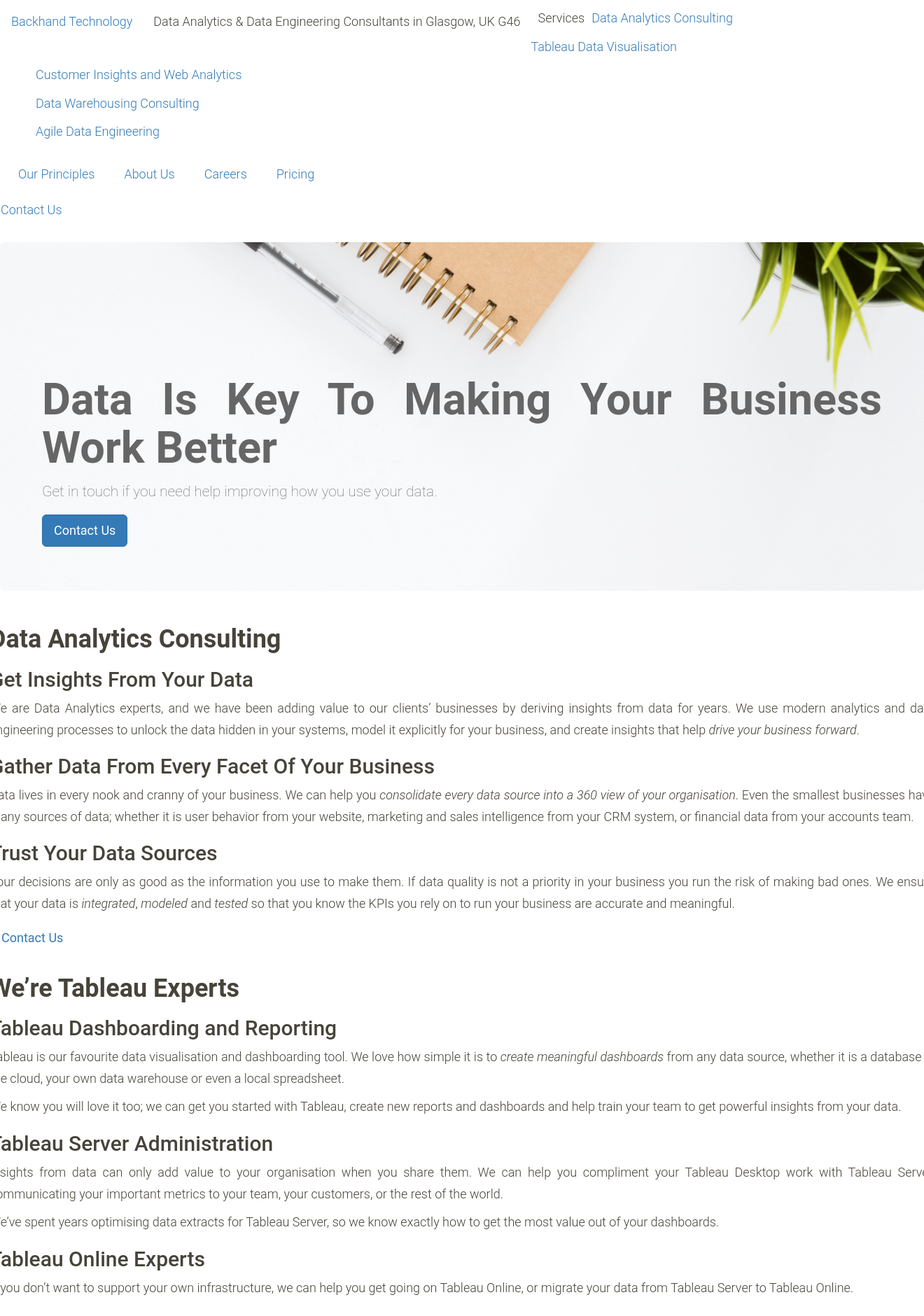
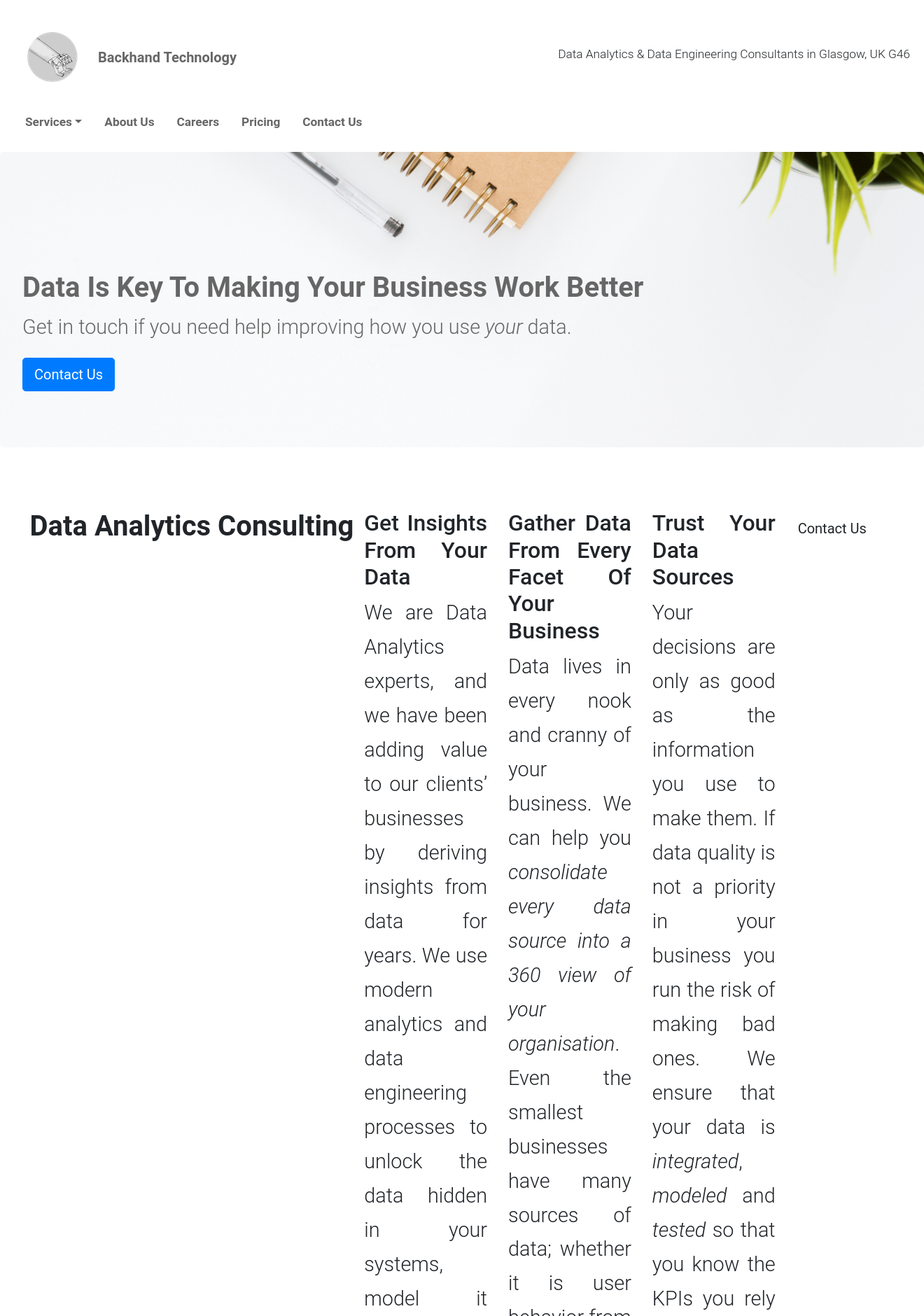
Before and after one commit to ezixi/backhand.tech, a PHP site: page / in a window 1320 px wide; the page is wider, and only the part inside the window is pictured. Shown: the top 1880 px of that part at 70% size. Run offline with PHP 8.4, Linux system fonts and the light colour scheme; some libraries are stand-ins or nearby versions.

Commit message:
making progress

```diff
--- a/index.html
+++ b/index.html
@@ -5,7 +5,10 @@
         <meta http-equiv="X-UA-Compatible" content="IE=edge">
         <meta name="viewport" content="width=device-width, initial-scale=1">
         <title>Data Engineering & Analytics  - Glasgow, Scotland</title>
-        <link rel="stylesheet" href="https://maxcdn.bootstrapcdn.com/bootstrap/3.3.6/css/bootstrap.min.css" integrity="sha384-1q8mTJOASx8j1Au+a5WDVnPi2lkFfwwEAa8hDDdjZlpLegxhjVME1fgjWPGmkzs7" crossorigin="anonymous">
+        <link rel="stylesheet" href="https://stackpath.bootstrapcdn.com/bootstrap/4.5.0/css/bootstrap.min.css" integrity="sha384-9aIt2nRpC12Uk9gS9baDl411NQApFmC26EwAOH8WgZl5MYYxFfc+NcPb1dKGj7Sk" crossorigin="anonymous">
+        <script src="https://code.jquery.com/jquery-3.5.1.slim.min.js" integrity="sha384-DfXdz2htPH0lsSSs5nCTpuj/zy4C+OGpamoFVy38MVBnE+IbbVYUew+OrCXaRkfj" crossorigin="anonymous"></script>
+        <script src="https://cdn.jsdelivr.net/npm/popper.js@1.16.0/dist/umd/popper.min.js" integrity="sha384-Q6E9RHvbIyZFJoft+2mJbHaEWldlvI9IOYy5n3zV9zzTtmI3UksdQRVvoxMfooAo" crossorigin="anonymous"></script>
+        <script src="https://stackpath.bootstrapcdn.com/bootstrap/4.5.0/js/bootstrap.min.js" integrity="sha384-OgVRvuATP1z7JjHLkuOU7Xw704+h835Lr+6QL9UvYjZE3Ipu6Tp75j7Bh/kR0JKI" crossorigin="anonymous"></script>
         <!--<link href='https://fonts.googleapis.com/css?family=Roboto:400,700,300' rel='stylesheet' type='text/css'>-->
         <link href='https://fonts.googleapis.com/css?family=Oxygen:400,700' rel='stylesheet' type='text/css'>
         <link rel="stylesheet" href="style.css">
@@ -34,46 +37,52 @@
     <body>
         <div class="container-fluid h-card">
             <nav class="navbar">
-                <p class="navbar-text"><a href="http://www.backhand.tech" rel="me home" class="u-url u-uid">Backhand Technology</a></p>
-                <p class="navbar-text">Data Analytics & Data Engineering Consultants in <span class="p-locality">Glasgow</span>, <span class="p-region">UK</span> <span class="p-postal-code">G46</span>
-                <ul class="nav nav-pills fn">
-                    <li>Services</li>
-                        <ul>
-                        	<li><a href="#data_analytics_consulting">Data Analytics Consulting</a></li>
-                            <li><a href="#tableau_data_visualisation">Tableau Data Visualisation</a></li>
-                            <li><a href="#customer_insights_web_analytics">Customer Insights and Web Analytics</a></li>
-                            <li><a href="#data_warehouse_consulting">Data Warehousing Consulting</a></li>
-                            <li><a href="#agile_data_engineering">Agile Data Engineering</a></li>
+                <h1><a href="http://www.backhand.tech" rel="me home" class="navbar-brand u-url u-uid">Backhand Technology</a></h1>
+                <p class="navbar-text">Data Analytics & Data Engineering Consultants in <span class="p-locality">Glasgow</span>, <span class="p-region">UK</span> <span class="p-postal-code">G46</span></p>
+                <ul class="nav fn">
+                    <li class="nav-item dropdown">
+                        <a class="nav-link dropdown-toggle" href="#" id="navbarDropdownMenuLink" data-toggle="dropdown" aria-haspopup="true" aria-expanded="false">Services</a>
+                        <div class="dropdown-menu" aria-labelledby="navbarDropdownMenuLink">
+                        	<a class="dropdown-item" href="#data_analytics_consulting">Data Analytics Consulting</a>
+                            <a class="dropdown-item" href="#tableau_data_visualisation">Tableau Data Visualisation</a>
+                            <a class="dropdown-item" href="#customer_insights_web_analytics">Customer Insights and Web Analytics</a>
+                            <a class="dropdown-item" href="#data_warehouse_consulting">Data Warehousing Consulting</a>
+                            <a class="dropdown-item" href="#agile_data_engineering">Agile Data Engineering</a>
+                        </div>
+                    </li>
+                    <li class="nav-item"><a class="nav-link" href="about_backhand_technology.html">About Us</a></li>
+                    <li class="nav-item"><a class="nav-link" href="careers.html">Careers</a></li>
+                    <li class="nav-item"><a class="nav-link" href="pricing.html">Pricing</a></li>
+                    <li class="nav-item"><a class="u-email nav-link" href="mailto:info@backhand.tech">Contact Us</a></
                 </ul>
-                    <li><a href="#our_principles">Our Principles</a></li>
-                    <li><a href="about_backhand_technology.html">About Us</a></li>
-                    <li><a href="careers.html">Careers</a></li>
-                    <li><a href="pricing.html">Pricing</a></li>
-                </ul>
-                <p><a class="u-email" href="mailto:info@backhand.tech">Contact Us</a></p>
             </nav>
             <main>
                 <div class="jumbotron">
                     <h1>Data Is Key To Making Your Business Work Better</h1>
-                    <p>Get in touch if you need help improving how you use your data.</p>
+                    <p>Get in touch if you need help improving how you use <em>your</em> data.</p>
                     <p><a class="btn btn-primary btn-lg u-email" href="mailto:info@backhand.tech">Contact Us</a></p>
                 </div>
-                <div class="row" id="data_analytics_consulting">
+                <div class="row justify-content-start" id="data_analytics_consulting">
                     <h1>Data Analytics Consulting</h1>
 
+                    <div class="col-2">
                         <h2>Get Insights From Your Data</h2>
                         <p>We are Data Analytics experts, and we have been adding value to our clients’ businesses by deriving insights from data for years. We use modern analytics and data engineering processes to unlock the data hidden in your systems, model it explicitly for your business, and create insights that help <em>drive your business forward</em>.</p>
-
+                    </div>
+                    <div class="col-2">
                         <h2>Gather Data From Every Facet Of Your Business</h2>
                         <p>Data lives in every nook and cranny of your business. We can help you <em>consolidate every data source into a 360 view of your organisation</em>. Even the smallest businesses have many sources of data; whether it is user behavior from your website, marketing and sales intelligence from your CRM system, or financial data from your accounts team.</p>
+                    </div>
 
+                    <div class="col-2">
                         <h2>Trust Your Data Sources</h2>
                         <p>Your decisions are only as good as the information you use to make them. If data quality is not a priority in your business you run the risk of making bad ones. We ensure that your data is <em>integrated</em>, <em>modeled</em> and <em>tested</em> so that you know the KPIs you rely on to run your business are accurate and meaningful.</p>
+                    </div>
 
                     <p><a class="btn btn-lg u-email" href="mailto:info@backhand.tech">Contact Us</a></p>
                 </div>
 
-                <div class="row" id="tableau_data_visualisation">
+                <div class="row justify-content-end" id="tableau_data_visualisation">
                     <h1>We’re Tableau Experts</h1>
 
                     <h2>Tableau Dashboarding and Reporting</h2>
@@ -90,7 +99,7 @@
                     <p><a class="btn btn-lg u-email" href="mailto:info@backhand.tech">Contact Us</a></p>
                 </div>
 
-                <div class="row" id="customer_insights_web_analytics">
+                <div class="row justify-content-start" id="customer_insights_web_analytics">
                     <h1>Learn From Your Customers</h1>
 
                     <h2>Web Analytics Implementation</h2>
@@ -102,7 +111,7 @@
                     <p><a class="btn btn-lg u-email" href="mailto:info@backhand.tech">Contact Us</a></p>
                 </div>
 
-                <div class="row" id="data_warehouse_consulting">
+                <div class="row justify-content-end" id="data_warehouse_consulting">
                     <h1>Data Warehousing Consulting</h1>
 
                     <h2>Your Data Is Valuable</h2>
@@ -118,7 +127,7 @@
                     <p><a class="btn btn-lg u-email" href="mailto:info@backhand.tech">Contact Us</a></p>
                 </div>
 
-                <div class="row" id="agile_data_engineering">
+                <div class="row justify-content-start" id="agile_data_engineering">
                     <h1>Agile Data Engineering</h1>
 
                     <h2>Discover Agile Data Development</h2>
@@ -134,7 +143,7 @@
                     <p><a class="btn btn-lg u-email" href="mailto:info@backhand.tech">Contact Us</a></p>
                 </div>
 
-                <div class="row" id="our_principles">
+                <div class="row justify-content-center" id="our_principles">
                     <h1>Our Principles</h1>
                     <p>We believe that creating real value from your business data requires dedication and discipline, and that data and analytics teams can learn much from the world of DevOps and traditional software engineering.</p>
                     <p><em>It’s no longer good enough to have the most important information about your business locked up in a laptop on an analyst’s spreadsheet.</em></p>
@@ -153,7 +162,9 @@
                 </div>
             </main>
             <footer class="container-fluid">
-                <div class="col-md-12">
+                <div class="row">
+
+                    <div class="col">
                         <h1>Services</h1>
                         <ul>
                             <li><a href="#data_analytics_consulting">Data Analytics Consulting</a></li>
@@ -163,17 +174,43 @@
                             <li><a href="#data_warehouse_consulting">Data Warehousing Consulting</a></li>
                             <li><a href="#data_warehouse_consulting">Database Consulting</a></li>
                         </ul>
+                    </div>
 
+                    <div class="col">
+                        <h1>Technologies</h1>
+                        <ul>
+                            <li><a href="#data_warehouse_consulting">PostgreSQL</a></li>
+                            <li><a href="#data_warehouse_consulting">MySQL</a></li>
+                            <li><a href="#agile_data_engineering">Python</a></li>
+                            <li><a href="#agile_data_engineering">Airflow</a></li>
+                            <li><a href="#data_warehouse_consulting">dbt</a></li>
+                            <li><a href="#agile_data_engineering">Google Big Query</a></li>
+                            <li><a href="#agile_data_engineering">AWS</a></li>
+                            <li><a href="#customer_insights_web_analytics">Google Analytics</a></li>
+                            <li><a href="#customer_insights_web_analytics">Google Tag Manager</a></li>
+                            <li><a href="#tableau_data_visualisation">Tableau Desktop</a></li>
+                            <li><a href="#tableau_data_visualisation">Tableau Server</a></li>
+                        </ul>
+                    </div>
+
+                    <div class="col">
+                        <ul>
+                            <li><a href="#our_principles">Our Principles</a></li>
+                            <li><a href="about_backhand_technology.html">About Us</a></li>
+                            <li><a href="careers.html">Careers</a></li>
+                            <li><a href="pricing.html">Pricing</a></li>
+                        </ul>
+                    </div>
+                    <div class="col">
                         <a class="social" href="https://twitter.com/intent/follow?screen_name=@backhandtech" onclick="return !window.open(this.href, 'Twitter', 'width=600,height=500')" target="_blank"><i class="fa fa-3x fa-twitter"></i></a>
                         <address><a href="mailto:info@backhand.tech">info@backhand.tech</a></address>
                         <p>&copy; Backhand Technology Ltd.</p>
+                    </div>
                 </div>
             </footer>
         </div>
 
 
-        <script src="//ajax.googleapis.com/ajax/libs/jquery/1.11.3/jquery.min.js"></script>
-        <script src="//maxcdn.bootstrapcdn.com/bootstrap/3.3.6/js/bootstrap.min.js" integrity="sha384-0mSbJDEHialfmuBBQP6A4Qrprq5OVfW37PRR3j5ELqxss1yVqOtnepnHVP9aJ7xS" crossorigin="anonymous"></script>
         <script>
         window.ga=window.ga||function(){(ga.q=ga.q||[]).push(arguments)};ga.l=+new Date;
         ga('create', 'UA-275020-4', 'auto');
@@ -182,7 +219,7 @@
         setTimeout("ga('send', 'event', { eventCategory: '30 seconds on page', eventAction: 'Read' })", 30000);
         </script>
         <script async src='https://www.google-analytics.com/analytics.js'></script>
-        <script async src='autotrack.js'></script>
+
 
     </body>
 </html>
--- a/style.css
+++ b/style.css
@@ -1,7 +1,7 @@
 
 body {
     background-color: #fff;
-    color: #46433A;
+    /* color: #2b8743; */
     font-family: 'Roboto', sans-serif;
     font-weight: 300;
     text-align: justify;
@@ -12,8 +12,10 @@ body {
 .container-fluid {
     padding: 0;
 }
+
 h1, h2, h3, h4 {
     font-family: 'Roboto', sans-serif;
+
 }
 
 h1 {
@@ -21,7 +23,7 @@ h1 {
 }
 
 h3 {
-    font-size: 1em;
+
 }
 
 ul {
@@ -29,15 +31,34 @@ ul {
 }
 
 li {
-    margin: 10px;
+
 }
 
 main, nav {
    background-color: #fff;
 }
 
+nav a, .dropdown-item {
+   font-weight: 700;
+   color: #666;
+}
+
 .navbar {
+    padding: 20px;
 
+}
+
+.navbar h1 a {
+    background-image: url('images/backhand_technology.png');
+    background-color: #fff;
+    padding: 50px 0 50px 120px;
+    background-position: left;
+    background-repeat: no-repeat;
+    color: #666;
+}
+
+.navbar-text, .nav-item {
+    font-size: .6em;
 }
 
 .jumbotron {
@@ -52,29 +73,40 @@ main, nav {
     padding-bottom: -50px;
 }
 
-
-
-.contact a {
+.row {
+    padding: 2em;
 
 }
 
-.social {
-    margin: 0 20px 20px 0;
+
+#our_principles ul {
+    list-style: disc;
+
 }
 
-p.pull-right {
-    padding-bottom: 20px;
+
+footer {
+    background-color: #222;
+    color: #ccc;
+    font-size: 66%;
 }
 
-footer {
-    background-color: #000;
-    color: #fff;
+footer h1 {
+    font-size: 100%;
+}
+footer a {
+    color: #ccc;
 }
 
-address {
-    padding-top: 10px;
-}
 
-@media (max-width: 978px) {
+// Small devices (landscape phones, 576px and up)
+@media (min-width: 576px) { ... }
 
-}
+// Medium devices (tablets, 768px and up)
+@media (min-width: 768px) { ... }
+
+// Large devices (desktops, 992px and up)
+@media (min-width: 992px) { ... }
+
+// Extra large devices (large desktops, 1200px and up)
+@media (min-width: 1200px) { ... }
```
Also changed, not shown: images/about_me.png (deleted), images/backhand_technology.png (added), images/backhandmedia.jpg (deleted), images/smart-app-cover-small.png (deleted), images/smart-app-cover.png (deleted), images/tsundoku.png (deleted), images/tsundoku_small.png (deleted), images/work.png (deleted), images/work_writing.png (deleted), images/writing.png (deleted). Lines whose indentation alone changed are shown as unchanged.
